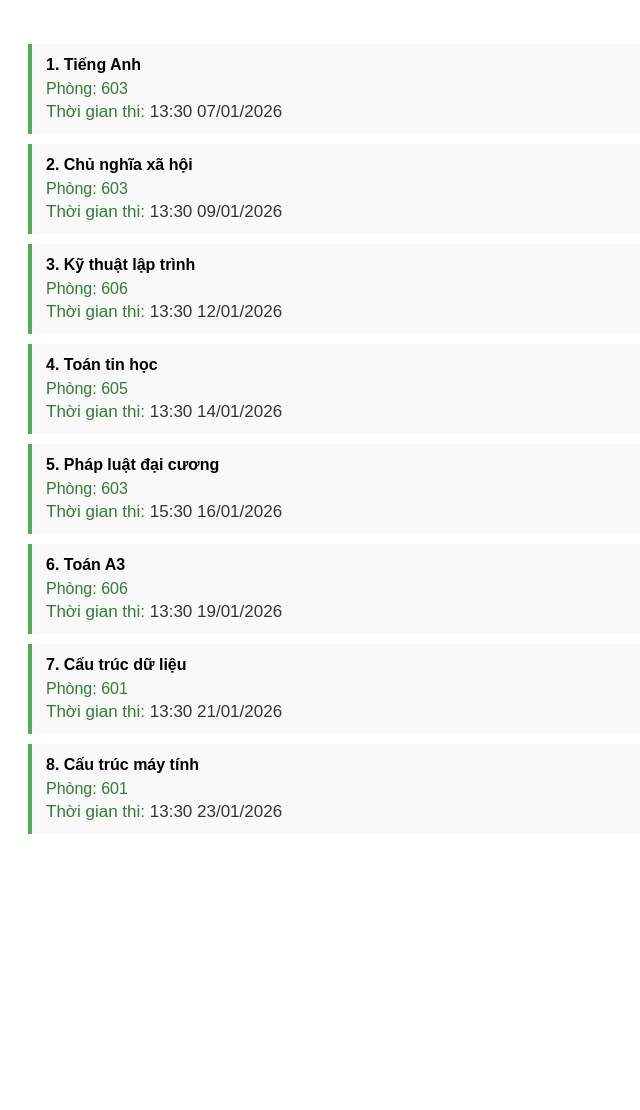
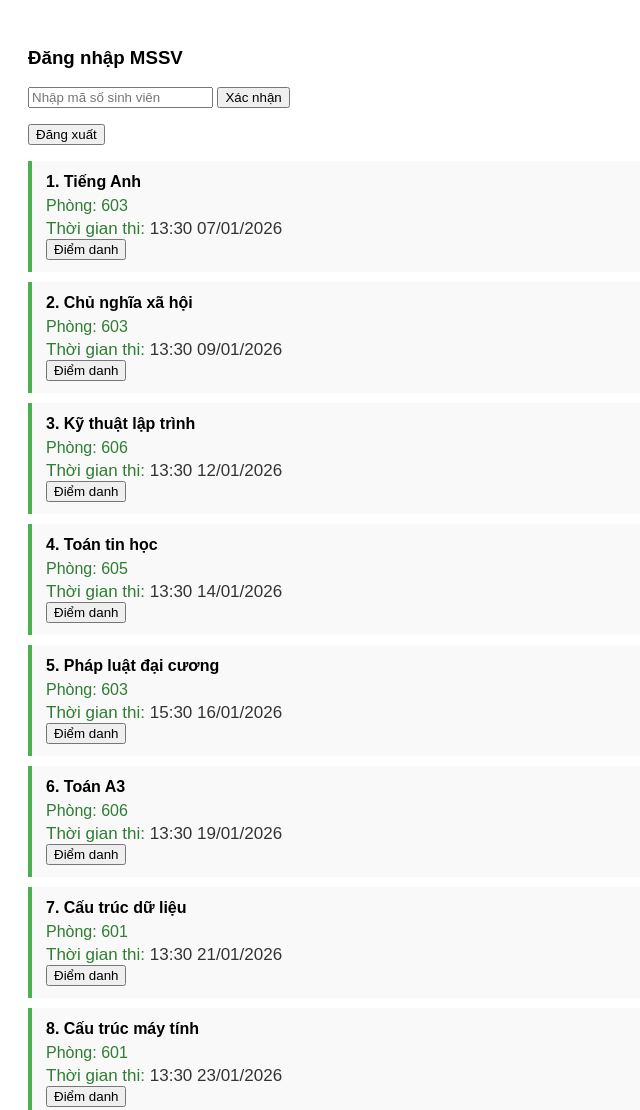
Before and after one commit to trgchinhh/LichThi, a plain HTML site: page index.html in a window 1280 px wide. Shown: the top 1110 px of the page, without its empty margins (0-640 px from the left). Before the commit the page ends 878 px from the top, so only its background shows below. Drawn offline with Linux system fonts and the light colour scheme.

Commit message:
Update index.html

```diff
--- a/index.html
+++ b/index.html
@@ -7,57 +7,84 @@
     <link rel = "stylesheet" href="main.css">
 </head>
 <body>
+    <!-- Log nhập MSSV -->
+    <div id="login-overlay">
+        <div id="login-box">
+            <h3>Đăng nhập MSSV</h3>
+            <input type="text" id="mssv-input" placeholder="Nhập mã số sinh viên">
+            <button onclick="saveMSSV()">Xác nhận</button>
+        </div>
+    </div>
+    <p id="welcome" class="mssv-badge"></p>
+
+    <button class="action-btn logout-btn" onclick="logout()">
+        Đăng xuất
+    </button>
+
+    <!--Nút reset điểm danh-->
+    <!-- <button class="reset-btn" onclick="resetCheckin()">
+        Reset điểm danh
+    </button> -->
+
     <ul class="monhoc-list">
+
         <li class="monhoc-item" data-date="2026-01-07">
             <span class="name">1. Tiếng Anh</span>
             <span class="phong">Phòng: 603</span>
             <span class="time">13:30 07/01/2026</span>
+            <button class="checkin-btn">Điểm danh</button>
         </li>
 
         <li class="monhoc-item" data-date="2026-01-09">
             <span class="name">2. Chủ nghĩa xã hội</span>
             <span class="phong">Phòng: 603</span>
             <span class="time">13:30 09/01/2026</span>
+            <button class="checkin-btn">Điểm danh</button>
         </li>
 
         <li class="monhoc-item" data-date="2026-01-12">
             <span class="name">3. Kỹ thuật lập trình</span>
             <span class="phong">Phòng: 606</span>
             <span class="time">13:30 12/01/2026</span>
+            <button class="checkin-btn">Điểm danh</button>
         </li>
 
         <li class="monhoc-item" data-date="2026-01-14">
             <span class="name">4. Toán tin học</span>
             <span class="phong">Phòng: 605</span>
             <span class="time">13:30 14/01/2026</span>
+            <button class="checkin-btn">Điểm danh</button>
         </li>
 
         <li class="monhoc-item" data-date="2026-01-16">
             <span class="name">5. Pháp luật đại cương</span>
             <span class="phong">Phòng: 603</span>
             <span class="time">15:30 16/01/2026</span>
+            <button class="checkin-btn">Điểm danh</button>
         </li>
 
         <li class="monhoc-item" data-date="2026-01-19">
             <span class="name">6. Toán A3</span>
             <span class="phong">Phòng: 606</span>
             <span class="time">13:30 19/01/2026</span>
+            <button class="checkin-btn">Điểm danh</button>
         </li>
 
         <li class="monhoc-item" data-date="2026-01-21">
             <span class="name">7. Cấu trúc dữ liệu</span>
             <span class="phong">Phòng: 601</span>
             <span class="time">13:30 21/01/2026</span>
+            <button class="checkin-btn">Điểm danh</button>
         </li>
 
         <li class="monhoc-item" data-date="2026-01-23">
             <span class="name">8. Cấu trúc máy tính</span>
             <span class="phong">Phòng: 601</span>
             <span class="time">13:30 23/01/2026</span>
+            <button class="checkin-btn">Điểm danh</button>
         </li>
     </ul>
 
     <script src = "main.js"></script>
-
 </body>
 </html>
```
